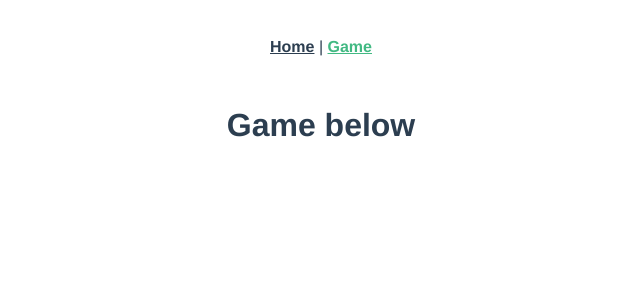
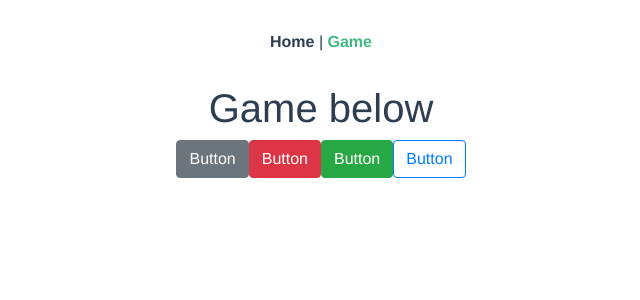
Before and after one commit to wailunlim/hnr-frontend, a Vue app: page /game in a window 1280 px wide. Shown: the top 300 px of the page, without its empty margins (319-959 px from the left). Built offline with nearby package versions, Linux system fonts and the light colour scheme.

Commit message:
Add bootstrap vue

```diff
--- a/package.json
+++ b/package.json
@@ -8,8 +8,10 @@
     "lint": "vue-cli-service lint"
   },
   "dependencies": {
+    "bootstrap": "^4.4.1",
+    "bootstrap-vue": "^2.2.2",
     "core-js": "^3.4.4",
-    "vue": "^2.6.10",
+    "vue": "^2.6.11",
     "vue-router": "^3.1.3",
     "vuex": "^3.1.2"
   },
--- a/src/main.js
+++ b/src/main.js
@@ -2,6 +2,11 @@
 import App from "./App.vue";
 import router from "./router";
 import store from "./store";
+import BootstrapVue from "bootstrap-vue";
+import "bootstrap/dist/css/bootstrap.css";
+import "bootstrap-vue/dist/bootstrap-vue.css";
+
+Vue.use(BootstrapVue);
 
 Vue.config.productionTip = false;
 
--- a/src/views/Game.vue
+++ b/src/views/Game.vue
@@ -1,5 +1,11 @@
 <template>
   <div class="game">
     <h1>Game below</h1>
+    <div>
+      <b-button>Button</b-button>
+      <b-button variant="danger">Button</b-button>
+      <b-button variant="success">Button</b-button>
+      <b-button variant="outline-primary">Button</b-button>
+    </div>
   </div>
 </template>
```
Also changed, not shown: 1 other file (tests, documents, lock files or other folders).
